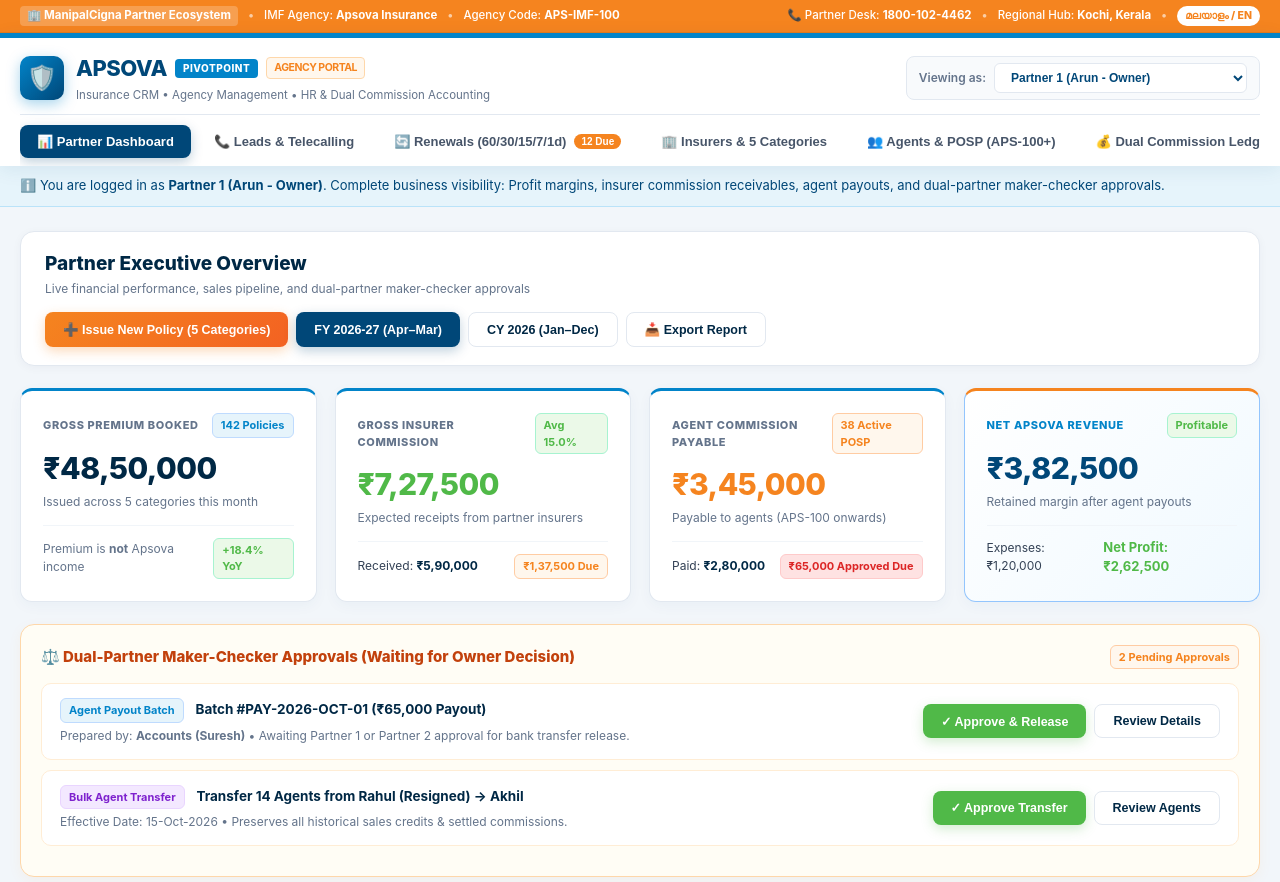
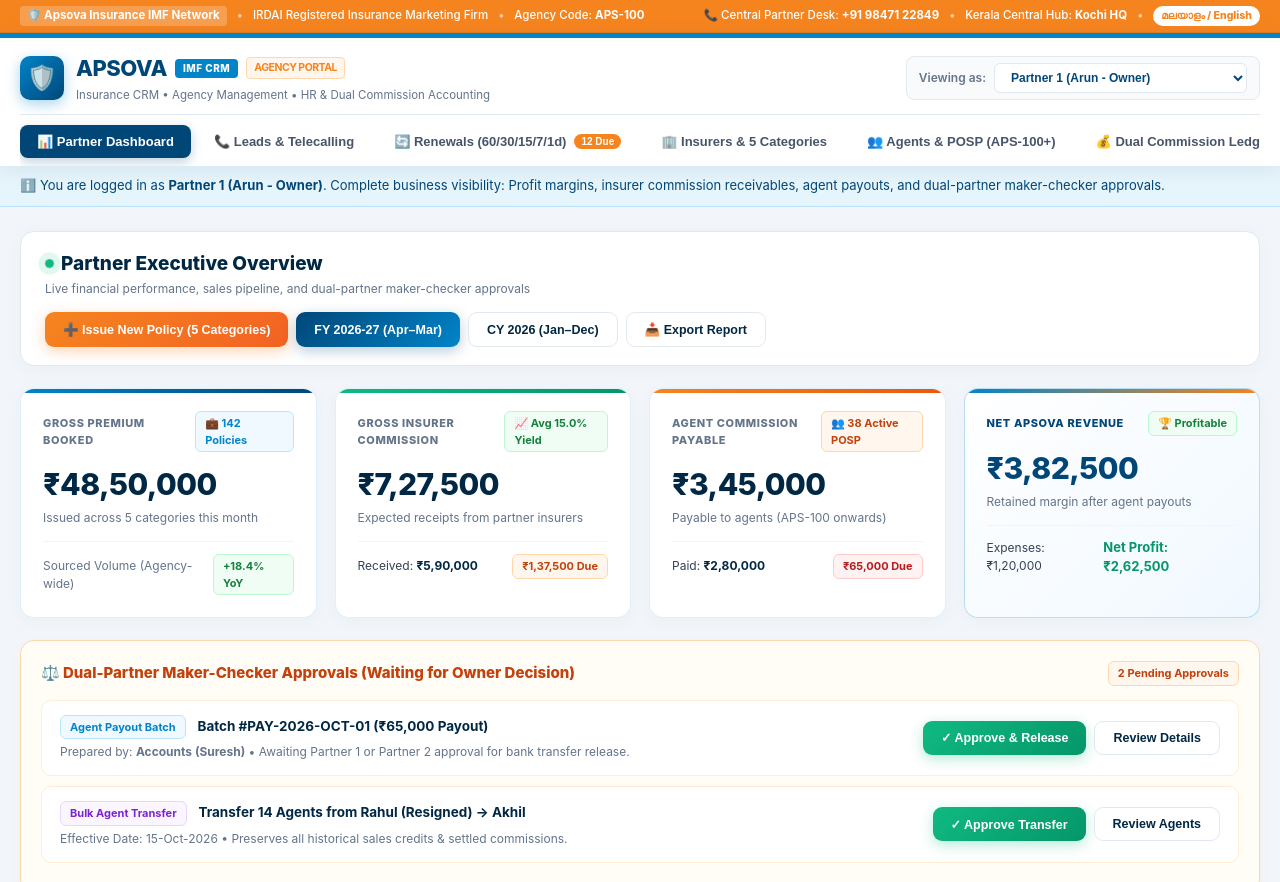
Before and after one commit to arunekm148/apsova, a website: page index.html in a window 1280 px wide. Shown: the top 882 px of the page. Drawn offline with Linux system fonts and the light colour scheme.

Commit message:
feat: pure Apsova branding, restored motion animation framework, and harmonized visualization colors

```diff
--- a/index.html
+++ b/index.html
@@ -9,8 +9,8 @@
   <meta name="apple-mobile-web-app-title" content="Apsova Insurance">
   <meta name="mobile-web-app-capable" content="yes">
   <meta name="format-detection" content="telephone=no">
-  <title>Apsova - Insurance CRM & Agency Platform (PivotPoint Portal)</title>
-  <!-- ManipalCigna PivotPoint Inspired Enterprise Design System -->
+  <title>Apsova - Enterprise Insurance CRM & Agency Platform</title>
+  <!-- Apsova Enterprise Design System (Cyan & Saffron Palette with Motion Framework) -->
   <style>
     :root {
       /* ManipalCigna Brand Palette (Extracted from pivotpoint.manipalcigna.com) */
@@ -157,91 +157,142 @@
       padding: 10px 0; font-size: 13px; color: var(--pb-navy);
     }
 
-    /* Main Container */
+    /* Main Container & Motion Transitions */
     main { padding: 24px 0 60px 0; }
     .tab-content { display: none; }
-    .tab-content.active { display: block; animation: fadeIn 0.2s ease-in; }
-    @keyframes fadeIn { from { opacity: 0; transform: translateY(4px); } to { opacity: 1; transform: translateY(0); } }
+    .tab-content.active { display: block; animation: tabFadeIn 0.3s cubic-bezier(0.16, 1, 0.3, 1); }
+    @keyframes tabFadeIn {
+      from { opacity: 0; transform: translateY(6px); }
+      to { opacity: 1; transform: translateY(0); }
+    }
+
+    /* Pulse & Motion Indicators */
+    @keyframes pulseLive {
+      0% { transform: scale(0.92); box-shadow: 0 0 0 0 rgba(16, 185, 129, 0.7); }
+      70% { transform: scale(1); box-shadow: 0 0 0 8px rgba(16, 185, 129, 0); }
+      100% { transform: scale(0.92); box-shadow: 0 0 0 0 rgba(16, 185, 129, 0); }
+    }
+    .pulse-dot {
+      display: inline-block; width: 9px; height: 9px; border-radius: 50%;
+      background: #10b981; margin-right: 7px; vertical-align: middle;
+      animation: pulseLive 2s infinite ease-in-out;
+    }
+
+    @keyframes urgentPulse {
+      0% { box-shadow: 0 0 0 0 rgba(220, 38, 38, 0.5); }
+      70% { box-shadow: 0 0 0 9px rgba(220, 38, 38, 0); }
+      100% { box-shadow: 0 0 0 0 rgba(220, 38, 38, 0); }
+    }
+    .urgent-heartbeat {
+      animation: urgentPulse 2s infinite ease-in-out;
+    }
 
     /* Action Row */
     .action-row {
       background: #fff; border: 1px solid var(--border-light); border-radius: 14px;
       padding: 18px 24px; display: flex; justify-content: space-between; align-items: center;
       flex-wrap: wrap; gap: 14px; margin-bottom: 22px;
-      box-shadow: 0 2px 10px rgba(11, 37, 70, 0.04);
-    }
-    .action-row h2 { font-size: 19px; font-weight: 800; color: var(--text-dark); }
+      box-shadow: 0 4px 18px rgba(0, 71, 120, 0.04);
+      transition: box-shadow 0.25s ease;
+    }
+    .action-row h2 { font-size: 19px; font-weight: 800; color: var(--text-dark); display: flex; align-items: center; }
     .action-row p { font-size: 12px; color: var(--text-muted); margin-top: 2px; }
 
-    /* ManipalCigna PivotPoint Buttons */
+    /* Motion Buttons */
     .btn {
-      padding: 9px 18px; border-radius: 8px; font-size: 12.5px; font-weight: 700;
-      cursor: pointer; border: none; display: inline-flex; align-items: center; gap: 6px;
-      transition: all 0.15s ease;
+      padding: 9px 18px; border-radius: 9px; font-size: 12.5px; font-weight: 700;
+      cursor: pointer; border: none; display: inline-flex; align-items: center; gap: 7px;
+      transition: all 0.25s cubic-bezier(0.34, 1.56, 0.64, 1);
+      position: relative; overflow: hidden;
+    }
+    .btn:hover {
+      transform: translateY(-2px);
+    }
+    .btn:active {
+      transform: translateY(0);
     }
     .btn-pb-orange {
-      background: linear-gradient(135deg, var(--pb-orange) 0%, #f36222 100%);
+      background: linear-gradient(135deg, #f5841f 0%, #f36222 100%);
       color: #fff;
-      box-shadow: 0 4px 12px rgba(245, 132, 31, 0.3);
+      box-shadow: 0 4px 14px rgba(245, 132, 31, 0.35);
     }
     .btn-pb-orange:hover {
-      background: linear-gradient(135deg, var(--pb-orange-hover) 0%, #d9531e 100%);
-      box-shadow: 0 6px 16px rgba(245, 132, 31, 0.4);
-      transform: translateY(-1px);
+      background: linear-gradient(135deg, #e07312 0%, #d85018 100%);
+      box-shadow: 0 8px 22px rgba(245, 132, 31, 0.45);
     }
     .btn-pb-blue {
-      background: var(--pb-navy); color: #fff;
-      box-shadow: 0 4px 12px rgba(0, 71, 120, 0.25);
-    }
-    .btn-pb-blue:hover { background: var(--pb-blue); transform: translateY(-1px); }
+      background: linear-gradient(135deg, #004778 0%, #0284c9 100%);
+      color: #fff;
+      box-shadow: 0 4px 14px rgba(0, 71, 120, 0.28);
+    }
+    .btn-pb-blue:hover {
+      box-shadow: 0 8px 22px rgba(2, 132, 201, 0.4);
+    }
     .btn-pb-green {
-      background: var(--pb-green); color: #fff;
-      box-shadow: 0 4px 12px rgba(80, 185, 72, 0.25);
-    }
-    .btn-pb-green:hover { background: #439e3c; transform: translateY(-1px); }
+      background: linear-gradient(135deg, #10b981 0%, #059669 100%);
+      color: #fff;
+      box-shadow: 0 4px 14px rgba(16, 185, 129, 0.3);
+    }
+    .btn-pb-green:hover {
+      box-shadow: 0 8px 22px rgba(16, 185, 129, 0.42);
+    }
     .btn-outline {
       background: #fff; border: 1px solid var(--border-light); color: var(--text-dark);
     }
     .btn-outline:hover { background: #f8fafc; border-color: var(--pb-blue); color: var(--pb-blue); }
 
-    /* PivotPoint Metric KPI Cards */
+    /* Motion KPI Metric Cards (Visual Harmony & Depth) */
     .kpi-row {
       display: grid; grid-template-columns: repeat(auto-fit, minmax(260px, 1fr));
       gap: 18px; margin-bottom: 22px;
     }
     .pb-card {
-      background: #fff; border: 1px solid var(--border-light); border-radius: 12px;
+      background: #fff; border: 1px solid rgba(2, 132, 201, 0.12); border-radius: 14px;
       padding: 22px; position: relative;
-      box-shadow: 0 4px 14px rgba(0, 71, 120, 0.04);
-      transition: transform 0.2s, box-shadow 0.2s, border-color 0.2s;
-      border-top: 3.5px solid var(--pb-blue);
-    }
+      box-shadow: 0 4px 16px rgba(0, 71, 120, 0.04);
+      transition: all 0.3s cubic-bezier(0.34, 1.56, 0.64, 1);
+      overflow: hidden;
+    }
+    .pb-card::before {
+      content: ''; position: absolute; top: 0; left: 0; right: 0; height: 3.5px;
+      background: linear-gradient(90deg, var(--pb-blue), var(--pb-navy));
+      transition: height 0.2s ease;
+    }
+    .pb-card.card-premium::before { background: linear-gradient(90deg, #0284c9, #004778); }
+    .pb-card.card-commission::before { background: linear-gradient(90deg, #10b981, #059669); }
+    .pb-card.card-payable::before { background: linear-gradient(90deg, #f5841f, #ea580c); }
+    .pb-card.card-net::before { background: linear-gradient(90deg, #0284c9, #f5841f); }
+
     .pb-card:hover {
-      transform: translateY(-3px);
-      box-shadow: 0 10px 25px rgba(0, 71, 120, 0.08);
-      border-color: var(--pb-blue);
-    }
+      transform: translateY(-5px);
+      box-shadow: 0 16px 36px rgba(0, 71, 120, 0.12);
+      border-color: rgba(2, 132, 201, 0.35);
+    }
+    .pb-card:hover::before { height: 5.5px; }
+
     .pb-card.highlight {
-      background: linear-gradient(135deg, #ffffff, #f0f9ff);
-      border-color: #93c5fd;
-      border-top: 3.5px solid var(--pb-orange);
+      background: linear-gradient(135deg, #ffffff 0%, #f0f8ff 100%);
+      border: 1px solid rgba(2, 132, 201, 0.25);
     }
     .card-top { display: flex; justify-content: space-between; align-items: center; }
     .kpi-label { font-size: 11px; font-weight: 800; text-transform: uppercase; color: var(--text-muted); letter-spacing: 0.6px; }
-    .kpi-number { font-size: 30px; font-weight: 800; color: var(--text-dark); margin: 8px 0 2px 0; letter-spacing: -0.5px; }
+    .kpi-number {
+      font-size: 30px; font-weight: 800; color: #002845;
+      margin: 10px 0 2px 0; letter-spacing: -0.5px;
+    }
     .kpi-desc { font-size: 12px; color: var(--text-muted); }
     .card-footer {
       margin-top: 14px; padding-top: 12px; border-top: 1px solid #f1f5f9;
       font-size: 12px; display: flex; justify-content: space-between; align-items: center;
     }
 
-    /* Policybazaar Status Badges */
-    .tag { display: inline-flex; align-items: center; gap: 4px; padding: 3px 8px; border-radius: 6px; font-size: 11px; font-weight: 700; }
-    .tag-orange { background: var(--pb-orange-light); color: var(--pb-orange); border: 1px solid #ffcca3; }
-    .tag-blue { background: var(--pb-blue-light); color: var(--pb-blue); border: 1px solid #bfdbfe; }
-    .tag-green { background: var(--pb-green-light); color: var(--pb-green); border: 1px solid #a7f3d0; }
-    .tag-rose { background: #fee2e2; color: #dc2626; border: 1px solid #fecaca; }
-    .tag-purple { background: #f3e8ff; color: #7e22ce; border: 1px solid #e9d5ff; }
+    /* Enterprise Status Badges (Soft Harmonious Tints) */
+    .tag { display: inline-flex; align-items: center; gap: 4px; padding: 3px 9px; border-radius: 6px; font-size: 11px; font-weight: 700; }
+    .tag-orange { background: #fff7ed; color: #c2410c; border: 1px solid #fed7aa; }
+    .tag-blue { background: #f0f9ff; color: #0284c9; border: 1px solid #bae6fd; }
+    .tag-green { background: #f0fdf4; color: #15803d; border: 1px solid #bbf7d0; }
+    .tag-rose { background: #fef2f2; color: #b91c1c; border: 1px solid #fecaca; }
+    .tag-purple { background: #faf5ff; color: #7e22ce; border: 1px solid #e9d5ff; }
 
     /* Maker-Checker Approval Box */
     .approval-box {
@@ -260,18 +311,34 @@
     .split-grid { display: grid; grid-template-columns: 2fr 1fr; gap: 20px; }
     @media (max-width: 960px) { .split-grid { grid-template-columns: 1fr; } }
 
-    /* Surface Cards */
+    /* Surface Cards with Hover Depth */
     .card {
       background: #fff; border: 1px solid var(--border-light); border-radius: 14px;
-      padding: 22px; margin-bottom: 22px; box-shadow: 0 4px 14px rgba(11, 37, 70, 0.04);
+      padding: 22px; margin-bottom: 22px; box-shadow: 0 4px 14px rgba(0, 71, 120, 0.04);
+      transition: box-shadow 0.25s ease, transform 0.25s ease;
+    }
+    .card:hover {
+      box-shadow: 0 8px 24px rgba(0, 71, 120, 0.08);
     }
     .card-title { font-size: 16px; font-weight: 800; color: var(--text-dark); margin-bottom: 14px; }
 
-    /* Category Bars */
+    /* Category Bars with Animated Shimmer */
     .bar-row { margin-bottom: 14px; }
     .bar-labels { display: flex; justify-content: space-between; font-size: 12.5px; font-weight: 700; margin-bottom: 6px; color: var(--text-dark); }
-    .bar-track { height: 9px; background: #e2e8f0; border-radius: 999px; overflow: hidden; }
-    .bar-fill { height: 100%; border-radius: 999px; }
+    .bar-track { height: 9px; background: #e2e8f0; border-radius: 999px; overflow: hidden; position: relative; }
+    .bar-fill {
+      height: 100%; border-radius: 999px; position: relative;
+      overflow: hidden; transition: width 1.2s cubic-bezier(0.4, 0, 0.2, 1);
+    }
+    .bar-fill::after {
+      content: ''; position: absolute; top: 0; left: 0; right: 0; bottom: 0;
+      background: linear-gradient(90deg, rgba(255,255,255,0) 0%, rgba(255,255,255,0.45) 50%, rgba(255,255,255,0) 100%);
+      animation: barShimmer 2.5s infinite;
+    }
+    @keyframes barShimmer {
+      0% { transform: translateX(-100%); }
+      100% { transform: translateX(100%); }
+    }
 
     /* Data Tables */
     .table-card {
@@ -476,27 +543,27 @@
 </head>
 <body>
 
-  <!-- MANIPALCIGNA PIVOTPOINT ORANGE UTILITY BAR -->
+  <!-- APSOVA ENTERPRISE UTILITY BAR -->
   <div class="pivot-topbar">
     <div class="container pivot-topbar-inner">
       <div class="topbar-left">
-        <span class="topbar-tag">🏢 ManipalCigna Partner Ecosystem</span>
+        <span class="topbar-tag">🛡️ Apsova Insurance IMF Network</span>
         <span class="topbar-sep">•</span>
-        <span>IMF Agency: <strong>Apsova Insurance</strong></span>
+        <span>IRDAI Registered Insurance Marketing Firm</span>
         <span class="topbar-sep">•</span>
-        <span>Agency Code: <strong>APS-IMF-100</strong></span>
+        <span>Agency Code: <strong>APS-100</strong></span>
       </div>
       <div class="topbar-right">
-        <span>📞 Partner Desk: <strong>1800-102-4462</strong></span>
+        <span>📞 Central Partner Desk: <strong>+91 98471 22849</strong></span>
         <span class="topbar-sep">•</span>
-        <span>Regional Hub: <strong>Kochi, Kerala</strong></span>
+        <span>Kerala Central Hub: <strong>Kochi HQ</strong></span>
         <span class="topbar-sep">•</span>
-        <span class="lang-pill">മലയാളം / EN</span>
+        <span class="lang-pill">മലയാളം / English</span>
       </div>
     </div>
   </div>
 
-  <!-- MANIPALCIGNA PIVOTPOINT ENTERPRISE HEADER -->
+  <!-- APSOVA ENTERPRISE HEADER -->
   <header>
     <div class="container">
       <div class="header-top">
@@ -507,7 +574,7 @@
           <div>
             <div class="brand-title">
               APSOVA
-              <span class="pivot-badge">PIVOTPOINT</span>
+              <span class="pivot-badge">IMF CRM</span>
               <span class="pivot-sub-tag">AGENCY PORTAL</span>
             </div>
             <div class="brand-sub">Insurance CRM • Agency Management • HR & Dual Commission Accounting</div>
@@ -576,7 +643,7 @@
 
         <div class="action-row">
           <div>
-            <h2>Partner Executive Overview</h2>
+            <h2><span class="pulse-dot"></span>Partner Executive Overview</h2>
             <p>Live financial performance, sales pipeline, and dual-partner maker-checker approvals</p>
           </div>
           <div style="display: flex; gap: 8px; flex-wrap: wrap;">
@@ -587,28 +654,28 @@
           </div>
         </div>
 
-        <!-- 4 Key Financial & Business Cards -->
+        <!-- 4 Key Financial & Business Cards (Motion Framework & Harmonious Color) -->
         <div class="kpi-row">
 
-          <div class="pb-card">
+          <div class="pb-card card-premium">
             <div class="card-top">
               <span class="kpi-label">Gross Premium Booked</span>
-              <span class="tag tag-blue">142 Policies</span>
+              <span class="tag tag-blue">💼 142 Policies</span>
             </div>
             <div class="kpi-number">₹48,50,000</div>
             <div class="kpi-desc">Issued across 5 categories this month</div>
             <div class="card-footer">
-              <span style="color: var(--text-muted);">Premium is <strong>not</strong> Apsova income</span>
+              <span style="color: var(--text-muted);">Sourced Volume (Agency-wide)</span>
               <span class="tag tag-green">+18.4% YoY</span>
             </div>
           </div>
 
-          <div class="pb-card">
+          <div class="pb-card card-commission">
             <div class="card-top">
               <span class="kpi-label">Gross Insurer Commission</span>
-              <span class="tag tag-green">Avg 15.0%</span>
-            </div>
-            <div class="kpi-number" style="color: var(--pb-green);">₹7,27,500</div>
+              <span class="tag tag-green">📈 Avg 15.0% Yield</span>
+            </div>
+            <div class="kpi-number">₹7,27,500</div>
             <div class="kpi-desc">Expected receipts from partner insurers</div>
             <div class="card-footer">
               <span>Received: <strong style="color: var(--text-dark);">₹5,90,000</strong></span>
@@ -616,29 +683,29 @@
             </div>
           </div>
 
-          <div class="pb-card">
+          <div class="pb-card card-payable">
             <div class="card-top">
               <span class="kpi-label">Agent Commission Payable</span>
-              <span class="tag tag-orange">38 Active POSP</span>
-            </div>
-            <div class="kpi-number" style="color: var(--pb-orange);">₹3,45,000</div>
+              <span class="tag tag-orange">👥 38 Active POSP</span>
+            </div>
+            <div class="kpi-number">₹3,45,000</div>
             <div class="kpi-desc">Payable to agents (APS-100 onwards)</div>
             <div class="card-footer">
               <span>Paid: <strong style="color: var(--text-dark);">₹2,80,000</strong></span>
-              <span class="tag tag-rose">₹65,000 Approved Due</span>
-            </div>
-          </div>
-
-          <div class="pb-card highlight">
+              <span class="tag tag-rose">₹65,000 Due</span>
+            </div>
+          </div>
+
+          <div class="pb-card card-net highlight">
             <div class="card-top">
-              <span class="kpi-label" style="color: var(--pb-blue);">Net Apsova Revenue</span>
-              <span class="tag tag-green">Profitable</span>
+              <span class="kpi-label" style="color: var(--pb-navy);">Net Apsova Revenue</span>
+              <span class="tag tag-green">🏆 Profitable</span>
             </div>
             <div class="kpi-number" style="color: var(--pb-navy);">₹3,82,500</div>
             <div class="kpi-desc">Retained margin after agent payouts</div>
             <div class="card-footer">
               <span>Expenses: ₹1,20,000</span>
-              <strong style="color: var(--pb-green); font-size: 13px;">Net Profit: ₹2,62,500</strong>
+              <strong style="color: #059669; font-size: 13px;">Net Profit: ₹2,62,500</strong>
             </div>
           </div>
 
@@ -772,7 +839,7 @@
 
         <div class="action-row">
           <div>
-            <h2>Lead Generation & Telecalling Management</h2>
+            <h2><span class="pulse-dot"></span>Lead Generation & Telecalling Management</h2>
             <p>Meta Ads (Facebook/Instagram), Website, WhatsApp, and Excel Calling Lists</p>
           </div>
           <div style="display: flex; gap: 8px;">
@@ -871,7 +938,7 @@
 
         <div class="action-row">
           <div>
-            <h2>Policy Renewal Engine & Reminder Tracker</h2>
+            <h2><span class="pulse-dot"></span>Policy Renewal Engine & Reminder Tracker</h2>
             <p>Automated reminders scheduled at 60, 30, 15, 7, and 1 day prior to policy expiry</p>
           </div>
           <button class="btn btn-pb-orange" onclick="alert('Server Daily Cron Dispatched! 12 WhatsApp reminder messages sent in Malayalam & English.')">
@@ -900,7 +967,7 @@
             <div style="font-size: 26px; font-weight: 800; color: #dc2626; margin: 6px 0;">7</div>
             <span class="tag tag-rose">Urgent</span>
           </div>
-          <div class="card" style="text-align: center; margin: 0; background: #fef2f2; border-color: #f87171;">
+          <div class="card urgent-heartbeat" style="text-align: center; margin: 0; background: #fff5f5; border: 1.5px solid #ef4444; border-radius: 12px;">
             <div style="font-size: 11px; font-weight: 800; color: #b91c1c;">1 DAY / TODAY</div>
             <div style="font-size: 26px; font-weight: 800; color: #b91c1c; margin: 6px 0;">3</div>
             <span class="tag tag-rose">Expiring Today!</span>
```
